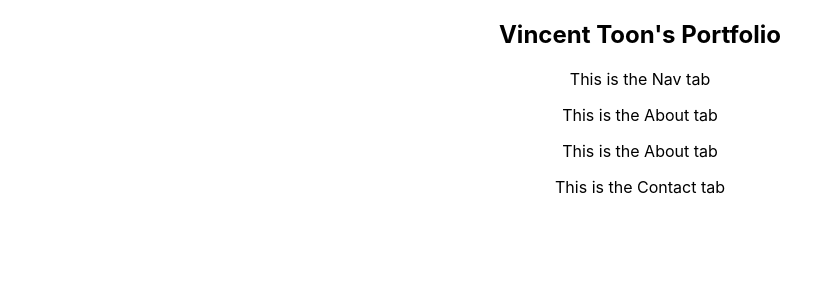
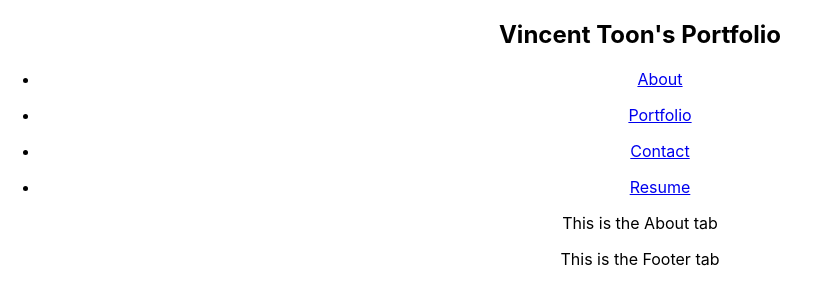
Before and after one commit to Vincenttoon/Toon-React-Portfolio, a React (Create React App) app: page / in a window 1280 px wide. Shown: the top 304 px of the page, without its empty margins (0-820 px from the left). Built offline with nearby package versions, Linux system fonts and the light colour scheme.

Commit message:
header/nav reacting

```diff
--- a/src/App.js
+++ b/src/App.js
@@ -1,7 +1,7 @@
 import React, { useState } from "react";
 import Header from "../src/components/Header";
 import About from "./components/About";
-import ContactForm from "../src/components/Contact";
+import Contact from "../src/components/Contact";
 import Portfolio from "../src/components/Portfolio";
 import Resume from "../src/components/Resume";
 import Footer from "../src/components/Footer";
@@ -21,7 +21,7 @@ const displayTab = () => {
     return <Resume />
   }
   if (currentTab === 'Contact') {
-    return <ContactForm />
+    return <Contact />
   }
   return <About />
 }
--- a/src/components/Contact/index.js
+++ b/src/components/Contact/index.js
@@ -1,7 +1,7 @@
-import React, { useState } from "react";
+import React from "react";
 // import { validateEmail } from '../../utils';
 
-function ContactForm() {
+function Contact() {
   return (
     <div>
       <p>This is the Contact tab</p>
@@ -9,4 +9,4 @@ function ContactForm() {
   );
 }
 
-export default ContactForm;
+export default Contact;
--- a/src/components/Footer/index.js
+++ b/src/components/Footer/index.js
@@ -3,7 +3,7 @@ import React from "react";
 function Footer() {
   return (
     <div>
-      <p>This is the Contact tab</p>
+      <p>This is the Footer tab</p>
     </div>
   );
 }
--- a/src/components/Header/index.js
+++ b/src/components/Header/index.js
@@ -1,6 +1,5 @@
 import React from "react";
 import Nav from "../Nav";
-import About from '../About';
 
 function Header(props) {
   const { currentTab, handleTabChange } = props;
@@ -20,11 +19,6 @@ function Header(props) {
           </div>
         </header>
       </section>
-      <section>
-        <div>
-            <About></About>
-        </div>
-      </section>
     </div>
   );
 }
--- a/src/components/Nav/index.js
+++ b/src/components/Nav/index.js
@@ -1,14 +1,39 @@
 import React from "react";
-// import About from '../About';
-// import Contact from '../Contact';
-// import Portfolio from '../Portfolio';
-// import Resume from '../Resume';
 
 function Nav(props) {
+    const { currentTab, handleTabChange } = props;
+
   return (
-    <div>
-      <p>This is the Nav tab</p>
-    </div>
+    <nav>
+        <ul className="nav">
+            <li>
+                <a href="#about" onClick={() => handleTabChange('About')} className={currentTab === 'About' ? 'nav-link-active' : 'nav-link'}>
+                    About
+                </a>
+            </li>
+        </ul>
+        <ul className="nav">
+            <li>
+                <a href="#portfolio" onClick={() => handleTabChange('Portfolio')} className={currentTab === 'Portfolio' ? 'nav-link-active' : 'nav-link'}>
+                    Portfolio
+                </a>
+            </li>
+        </ul>
+        <ul className="nav">
+            <li>
+                <a href="#contact" onClick={() => handleTabChange('Contact')} className={currentTab === 'Contact' ? 'nav-link-active' : 'nav-link'}>
+                    Contact
+                </a>
+            </li>
+        </ul>
+        <ul className="nav">
+            <li>
+                <a href="#resume" onClick={() => handleTabChange('Resume')} className={currentTab === 'Resume' ? 'nav-link-active' : 'nav-link'}>
+                    Resume
+                </a>
+            </li>
+        </ul>
+    </nav>
   );
 }
 
```
